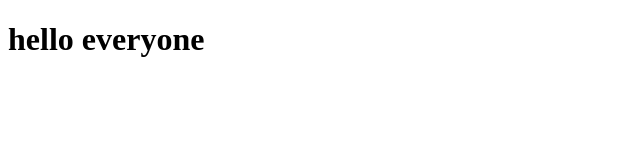
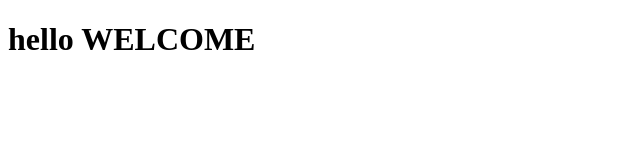
Before and after one commit to Soundarya2705/demo7, a plain HTML site: page src/main/resources/index.html in a window 1280 px wide. Shown: the whole page, without its empty margins (0-640 px from the left). Drawn offline with Linux system fonts and the light colour scheme.

Commit message:
third commit

```diff
--- a/src/main/resources/index.html
+++ b/src/main/resources/index.html
@@ -5,6 +5,6 @@
     <title>my simple website</title>
 </head>
 <body>
-<h1>hello everyone</h1>
+<h1>hello WELCOME</h1>
 </body>
 </html>
```
